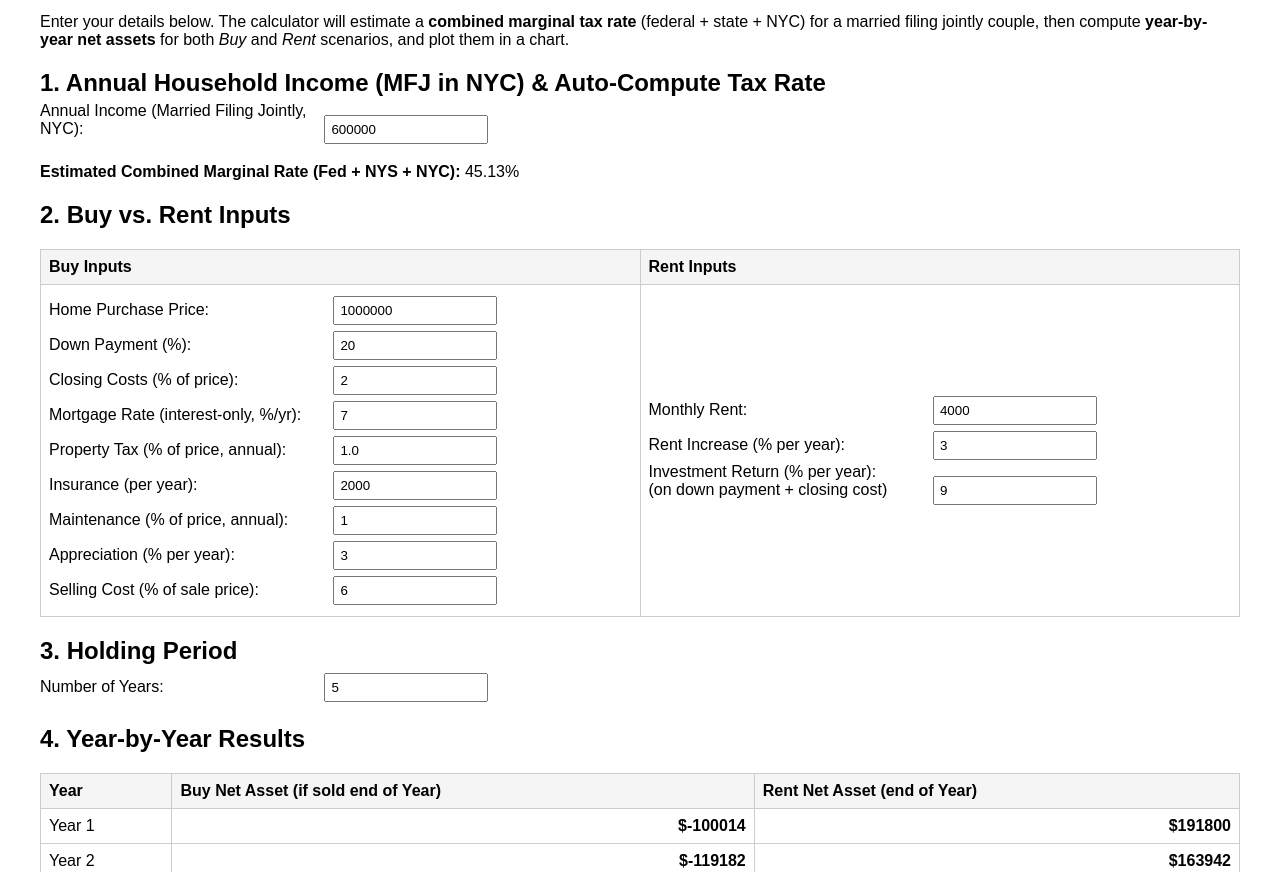
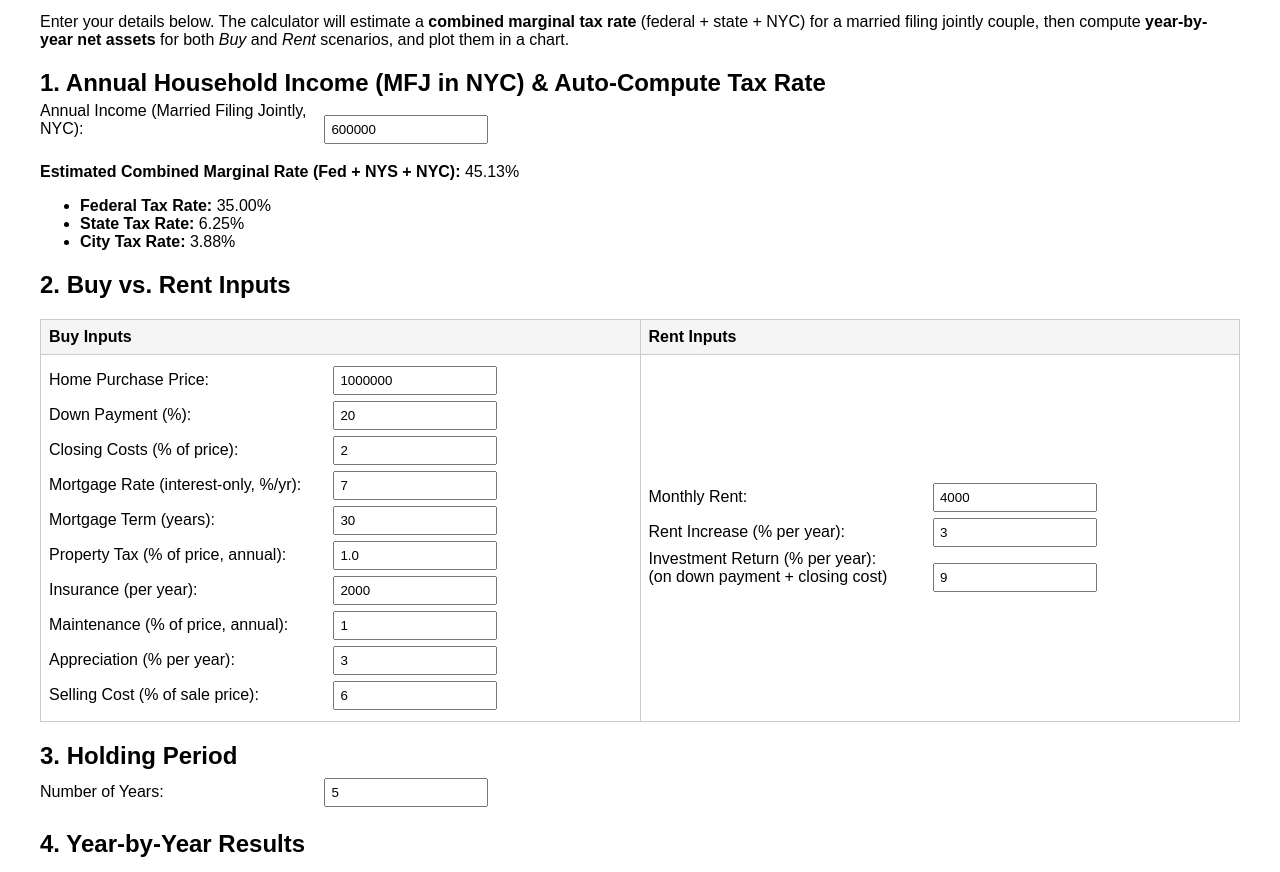
Before and after one commit to liqiu0202/house, a plain HTML site: page index.html in a window 1280 px wide. Shown: the part 80-952 px from the top of the page. Drawn offline with nearby package versions, Linux system fonts and the light colour scheme.

Commit message:
manual verified version of asset calculation

```diff
--- a/index.html
+++ b/index.html
@@ -82,6 +82,11 @@
   <strong>Estimated Combined Marginal Rate (Fed + NYS + NYC):</strong>
   <span id="combinedRateCell">--</span>%
 </p>
+<ul>
+  <li><strong>Federal Tax Rate:</strong> <span id="federalRateCell">--</span>%</li>
+  <li><strong>State Tax Rate:</strong> <span id="stateRateCell">--</span>%</li>
+  <li><strong>City Tax Rate:</strong> <span id="cityRateCell">--</span>%</li>
+</ul>
 
 <!-- ===== (2) BUY VS. RENT INPUTS ===== -->
 <h2>2. Buy vs. Rent Inputs</h2>
@@ -100,6 +105,9 @@
 
       <label class="input-label">Mortgage Rate (interest-only, %/yr):</label>
       <input type="number" id="mortgageRate" value="7" oninput="calculateAll()" /><br/>
+
+      <label class="input-label">Mortgage Term (years):</label>
+      <input type="number" id="mortgageTermYears" value="30" oninput="calculateAll()" /><br/>
 
       <label class="input-label">Property Tax (% of price, annual):</label>
       <input type="number" id="propertyTaxPct" value="1.0" oninput="calculateAll()" /><br/>
@@ -159,11 +167,10 @@
 
 <!-- 1) Include Chart.js via CDN -->
 <script src="https://cdn.jsdelivr.net/npm/chart.js"></script>
-
 <script>
 /**
- * We’ll store a global reference to the Chart.js chart
- * so we can destroy it before re-creating on each update.
+ * Global reference to the Chart.js chart so we can destroy and re-create it
+ * on each update.
  */
 let resultsChart = null;
 
@@ -171,38 +178,31 @@ let resultsChart = null;
  * 1) Approximate combined marginal tax rate
  *    for MFJ in NYC, ignoring SALT caps, standard deductions, etc.
  */
-function autoComputeMarginalRate() {
+ function autoComputeMarginalRate() {
   const income = parseFloat(document.getElementById('annualIncome').value) || 0;
 
-  // ~~~~ (A) Federal (MFJ, 2023) - approximate top bracket
-  // 10%: 0-22k; 12%: 22k-89k; 22%: 89k-190.75k
-  // 24%: 190.75k-364.2k; 32%: 364.2k-462.5k
-  // 35%: 462.5k-693.75k; 37%: 693.75k+
+  // ~~~~ (A) Federal (MFJ, 2023) - approximate top bracket ~~~~
   let federalRate = 0;
-  if (income <= 22000)       federalRate = 10;
-  else if (income <= 89450)  federalRate = 12;
-  else if (income <= 190750) federalRate = 22;
-  else if (income <= 364200) federalRate = 24;
-  else if (income <= 462500) federalRate = 32;
-  else if (income <= 693750) federalRate = 35;
-  else                       federalRate = 37;
+  if      (income <= 22000)   federalRate = 10;
+  else if (income <= 89450)   federalRate = 12;
+  else if (income <= 190750)  federalRate = 22;
+  else if (income <= 364200)  federalRate = 24;
+  else if (income <= 462500)  federalRate = 32;
+  else if (income <= 693750)  federalRate = 35;
+  else                        federalRate = 37;
 
-  // ~~~~ (B) NY State (MFJ, 2023) - approximate top bracket
-  // 4% up to ~17k, 4.5% up to ~23.6k, 5.85% up to ~321k,
-  // 6.25% up to ~2M, 6.85% up to ~5M, 9.65% beyond, etc.
+  // ~~~~ (B) NY State (MFJ, 2023) - approximate top bracket ~~~~
   let nyStateRate = 0;
-  if (income <= 17000)       nyStateRate = 4.0;
-  else if (income <= 23600)  nyStateRate = 4.5;
-  else if (income <= 321000) nyStateRate = 5.85;
-  else if (income <= 2000000)nyStateRate = 6.25;
-  else if (income <= 5000000)nyStateRate = 6.85;
-  else                       nyStateRate = 9.65;
+  if      (income <= 17000)    nyStateRate = 4.0;
+  else if (income <= 23600)    nyStateRate = 4.5;
+  else if (income <= 321000)   nyStateRate = 5.85;
+  else if (income <= 2000000)  nyStateRate = 6.25;
+  else if (income <= 5000000)  nyStateRate = 6.85;
+  else                         nyStateRate = 9.65;
 
-  // ~~~~ (C) NYC (MFJ, approximate)
-  // This is quite rough; real MFJ brackets differ slightly.
-  // We'll assume above ~90k => ~3.876
+  // ~~~~ (C) NYC (MFJ, approximate) ~~~~
   let nycRate = 0;
-  if (income <= 21600)       nycRate = 3.078;
+  if      (income <= 21600)  nycRate = 3.078;
   else if (income <= 45000)  nycRate = 3.762;
   else if (income <= 90000)  nycRate = 3.819;
   else                       nycRate = 3.876;
@@ -210,17 +210,25 @@ function autoComputeMarginalRate() {
   // ~~~~ (D) Combined naive sum ~~~~
   const combinedMarginalRate = federalRate + nyStateRate + nycRate;
 
-  // Display
+  // Display individual rates
+  document.getElementById('federalRateCell').textContent = federalRate.toFixed(2);
+  document.getElementById('stateRateCell').textContent   = nyStateRate.toFixed(2);
+  document.getElementById('cityRateCell').textContent    = nycRate.toFixed(2);
+
+  // Display & store combined rate
   document.getElementById('combinedRateCell').textContent = combinedMarginalRate.toFixed(2);
-  // Put in hidden input for usage in Buy vs. Rent calc
-  document.getElementById('marginalTaxBracket').value = combinedMarginalRate.toFixed(2);
+  document.getElementById('marginalTaxBracket').value     = combinedMarginalRate.toFixed(2);
 
   // Trigger the Buy vs Rent calculation
   calculateAll();
 }
 
+
 /**
- * 2) The main dynamic year-by-year Buy vs. Rent calculation
+ * 2) Main Dynamic Year-by-Year Buy vs. Rent Calculation
+ *    - Now uses a standard 30-year fixed-rate mortgage amortization
+ *    - Summation approach for property tax, insurance, maintenance
+ *    - Very simplified SALT & mortgage interest limit logic included
  */
 function calculateAll() {
   // ============== (A) Collect Inputs ==============
@@ -228,6 +236,7 @@ function calculateAll() {
   const downPaymentPct      = parseFloat(document.getElementById('downPaymentPct').value)      || 0;
   const closingCostPct      = parseFloat(document.getElementById('closingCostPct').value)      || 0;
   const mortgageRate        = parseFloat(document.getElementById('mortgageRate').value)        || 0;
+  const mortgageTermYears   = parseInt(document.getElementById('mortgageTermYears').value)     || 30;
   const propertyTaxPct      = parseFloat(document.getElementById('propertyTaxPct').value)      || 0;
   const insuranceYearly     = parseFloat(document.getElementById('insuranceYearly').value)     || 0;
   const maintenancePct      = parseFloat(document.getElementById('maintenancePct').value)      || 0;
@@ -244,78 +253,134 @@ function calculateAll() {
   const numYearsInput       = parseInt(document.getElementById('numYears').value)              || 5;
   const numYears            = (numYearsInput > 0) ? numYearsInput : 5;
 
-  // ============== (B) Initial Calculations ==============
-  const downPayment = purchasePrice * (downPaymentPct / 100);
-  const closingCost = purchasePrice * (closingCostPct / 100);
-  const loanAmount  = purchasePrice - downPayment;
+  // ============== (B) Mortgage Setup ==============
+  const downPayment  = purchasePrice * (downPaymentPct / 100);
+  const closingCost  = purchasePrice * (closingCostPct / 100);
+  const originalLoan = purchasePrice - downPayment;
 
-  // We'll do a year-by-year approach
-  // For "Buy Net Asset" each year, we pretend we SELL at year-end.
-  // For "Rent Net Asset" each year, we track rent paid plus investment growth.
+  const totalPayments     = mortgageTermYears * 12;
+  const monthlyRate       = (mortgageRate / 100) / 12;
 
-  let buyCostsSoFar  = downPayment + closingCost;  // Upfront
+  let monthlyPayment = 0;
+  if (monthlyRate > 0) {
+    // standard annuity formula
+    monthlyPayment = originalLoan * (
+      monthlyRate / (1 - Math.pow(1 + monthlyRate, -totalPayments))
+    );
+  } else {
+    // edge case: 0% interest
+    monthlyPayment = originalLoan / totalPayments;
+  }
+  console.log('monthlyrent: ' + monthlyPayment)
+  // Track the current outstanding balance as we simulate each year
+  let currentLoanBalance = originalLoan;
+
+  // House value starts at purchasePrice
   let houseValue     = purchasePrice;
+
+  // For the RENT scenario
+  let buyCostsSoFar = 0;
   let rentSoFar      = 0;
-  let investedAmount = downPayment + closingCost;  // invests that lump sum
+  let investedAmount = downPayment + closingCost; // invests that lump sum
 
-  const resultRows = [];
+  // We’ll collect year-by-year results
+  const resultRows   = [];
+  let currentMonthlyRent = monthlyRent;
 
-  // We'll track the current monthly rent for each year
-  let currentMonthlyRent = monthlyRent;
+  // If originalLoan > 750k, we’ll do a simple ratio for mortgage interest deduction
+  const maxMortgagePrincipal = 750000;
+  let mortgageDeductionRatio = 1;
+  if (originalLoan > maxMortgagePrincipal) {
+    mortgageDeductionRatio = maxMortgagePrincipal / originalLoan;
+  }
+
+  // SALT cap for property tax
+  const saltCap = 10000;
 
   // =========== (C) Loop over user-specified years ===========
   for (let year = 1; year <= numYears; year++) {
-    // ~~~~~ BUY SCENARIO FOR THIS YEAR ~~~~~
-    const annualInterest   = loanAmount * (mortgageRate / 100);
-    const annualPropertyTax = purchasePrice * (propertyTaxPct / 100);
-    const annualInsurance   = insuranceYearly;
-    const annualMaintenance = purchasePrice * (maintenancePct / 100);
 
-    const buyCostThisYear = annualInterest + annualPropertyTax + annualInsurance + annualMaintenance;
+    // ~~~~~ 1) BUY SCENARIO FOR THIS YEAR ~~~~~
+    let totalInterestThisYear = 0;
 
-    // Very naive tax savings
-    const deductible       = annualInterest + annualPropertyTax;
-    const taxSavings       = deductible * (marginalTaxBracket / 100);
+    // We'll simulate 12 monthly payments for this year
+    for (let m = 0; m < 12; m++) {
+      // monthly interest on current balance
+      const monthlyInterest   = currentLoanBalance * monthlyRate;
+      totalInterestThisYear  += monthlyInterest;
 
+      // principal portion
+      const principalPortion  = monthlyPayment - monthlyInterest;
+
+      // reduce balance
+      currentLoanBalance -= principalPortion;
+      if (currentLoanBalance < 0) {
+        currentLoanBalance = 0;
+        // If loan is fully paid off before 30 yrs, we break.
+        break;
+      }
+    }
+
+    // Non-mortgage home expenses
+    const annualPropertyTax  = purchasePrice * (propertyTaxPct / 100);
+    const annualInsurance    = insuranceYearly;
+    const annualMaintenance  = purchasePrice * (maintenancePct / 100);
+
+    // Sum of all buy costs (principal is *not* an expense, but interest is)
+    const buyCostThisYear =
+      monthlyPayment * 12 + annualPropertyTax + annualInsurance + annualMaintenance;
+
+    // ~~~~ 2) Tax Savings (Naive) ~~~~
+    // Mortgage interest deduction (may be prorated if originalLoan > $750k)
+    const deductibleInterest = totalInterestThisYear * mortgageDeductionRatio;
+
+    // Property tax deduction (subject to SALT cap).
+    // In reality, SALT limit also includes state income tax, but simplified here.
+    const propertyTaxDeductible = Math.min(annualPropertyTax, saltCap);
+
+    const totalDeductible = deductibleInterest + propertyTaxDeductible;
+    const taxSavings      = totalDeductible * (marginalTaxBracket / 100);
+
+    // Net out-of-pocket cost for this year
     const netBuyCostThisYear = buyCostThisYear - taxSavings;
     buyCostsSoFar += netBuyCostThisYear;
 
     // House appreciates at year-end
     houseValue *= (1 + (appreciationPct / 100));
 
-    // If we sold at end of this year...
-    const sellingCost = houseValue * (sellingCostPct / 100);
-    // With interest-only, loan balance hasn't changed
-    const saleProceeds = houseValue - loanAmount - sellingCost;
-    const buyNetAsset = saleProceeds - buyCostsSoFar;
+    // If we sold at the end of this year:
+    const sellingCost  = houseValue * (sellingCostPct / 100);
+    // The outstanding loan is currentLoanBalance.
+    const saleProceeds = houseValue - currentLoanBalance - sellingCost;
+    const buyNetAsset  = saleProceeds - buyCostsSoFar;
+    console.log('houseValue:' + houseValue + ' saleProceeds:' + saleProceeds + ' currentLoanBalance:' + currentLoanBalance + ' buycost:' + buyCostsSoFar)
 
-    // ~~~~~ RENT SCENARIO FOR THIS YEAR ~~~~~
+    // ~~~~~ 3) RENT SCENARIO FOR THIS YEAR ~~~~~
     const rentThisYear = currentMonthlyRent * 12;
     rentSoFar += rentThisYear;
 
     // Investment grows
     investedAmount *= (1 + (investmentReturnPct / 100));
+
     const rentNetAsset = investedAmount - rentSoFar;
 
-    // store result
+    // Store result
     resultRows.push({
       year,
       buyNetAsset,
       rentNetAsset
     });
 
-    // increment rent for next year
+    // Next year's monthly rent
     currentMonthlyRent *= (1 + (rentIncreasePct / 100));
   }
 
   // =========== (D) Populate the Results Table ===========
   const table = document.getElementById('resultsTable');
-
   // Remove old rows except the header
   while (table.rows.length > 1) {
     table.deleteRow(1);
   }
-
   // Add new rows
   resultRows.forEach((row) => {
     const tr = table.insertRow(-1);
@@ -332,17 +397,17 @@ function calculateAll() {
   });
 
   // =========== (E) Plot the Chart ===========
-  // 1) Prepare data arrays for Chart.js
-  const labels = resultRows.map(r => `Year ${r.year}`);
+  // Prepare data arrays
+  const labels  = resultRows.map(r => `Year ${r.year}`);
   const buyData = resultRows.map(r => r.buyNetAsset.toFixed(0));
-  const rentData = resultRows.map(r => r.rentNetAsset.toFixed(0));
+  const rentData= resultRows.map(r => r.rentNetAsset.toFixed(0));
 
-  // 2) Destroy old chart if exists
+  // Destroy old chart if exists
   if (resultsChart) {
     resultsChart.destroy();
   }
 
-  // 3) Create new chart
+  // Create new chart
   const ctx = document.getElementById('resultsChart').getContext('2d');
   resultsChart = new Chart(ctx, {
     type: 'line',
@@ -352,7 +417,7 @@ function calculateAll() {
         {
           label: 'Buy Net Asset',
           data: buyData,
-          borderColor: 'rgba(75, 192, 192, 1)', // Teal
+          borderColor: 'rgba(75, 192, 192, 1)',
           backgroundColor: 'rgba(75, 192, 192, 0.2)',
           fill: false,
           tension: 0.1
@@ -360,7 +425,7 @@ function calculateAll() {
         {
           label: 'Rent Net Asset',
           data: rentData,
-          borderColor: 'rgba(255, 99, 132, 1)', // Pink/red
+          borderColor: 'rgba(255, 99, 132, 1)',
           backgroundColor: 'rgba(255, 99, 132, 0.2)',
           fill: false,
           tension: 0.1
@@ -376,7 +441,6 @@ function calculateAll() {
             text: 'Net Asset ($)'
           },
           ticks: {
-            // You can format the y-axis ticks with a callback if desired
             callback: function(value) {
               return '$' + value;
             }
@@ -393,11 +457,12 @@ function calculateAll() {
   });
 }
 
-// On page load, compute tax rate + do the buy/rent calc
+// 3) On page load, compute tax rate + run Buy vs Rent calc once
 window.onload = function() {
   autoComputeMarginalRate();
 };
 </script>
+
 
 <div class="disclaimer">
   <strong>Disclaimer:</strong>
```
